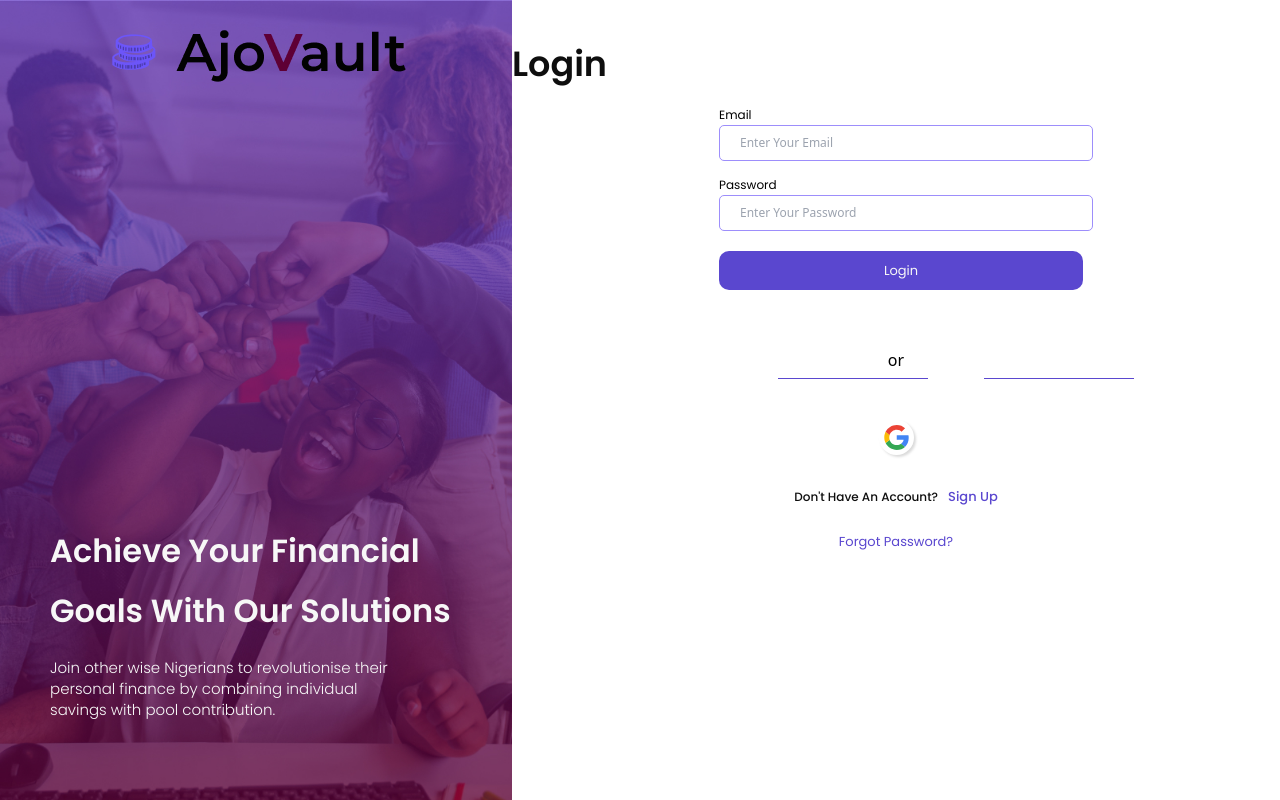
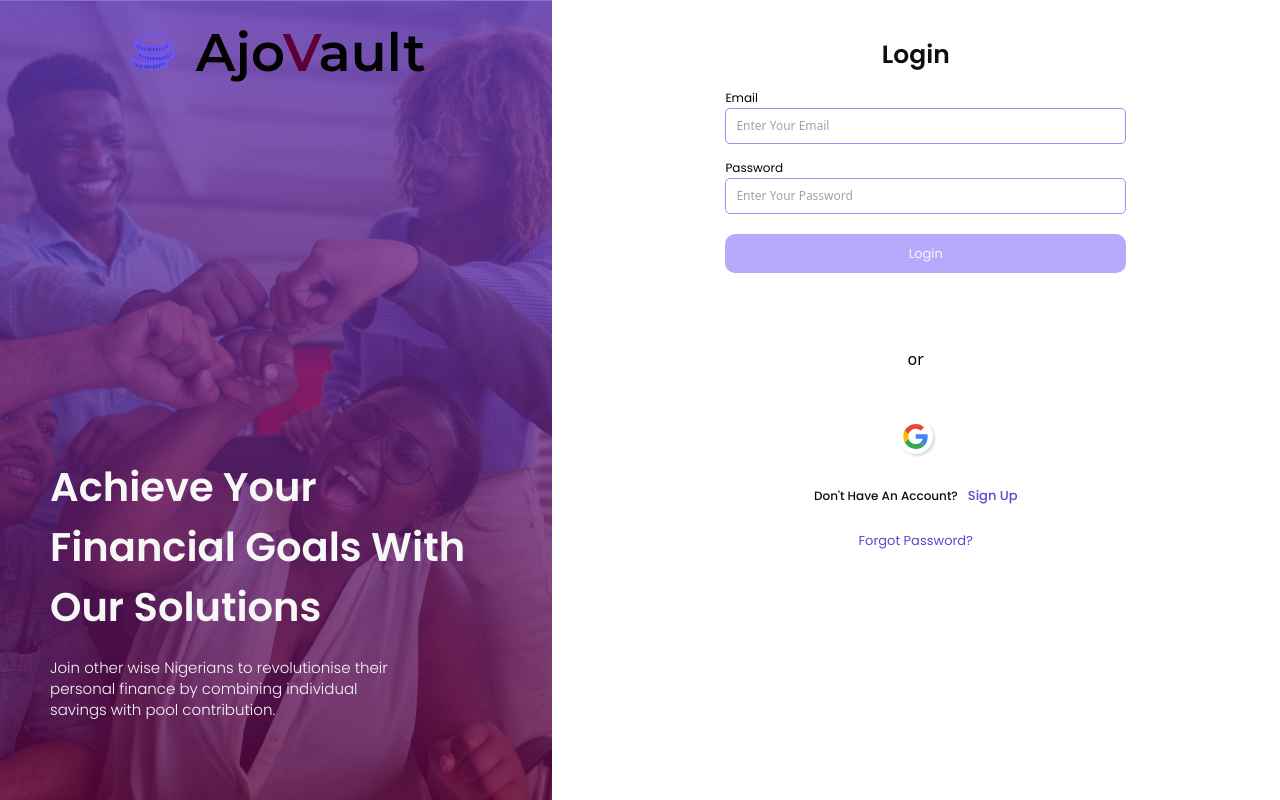
Before and after one commit to AJOVAULT-org/ajoVault-frontend, a React (Vite) app: page /LogInPage in a window 1280 px wide. Built offline with nearby package versions, Linux system fonts and the light colour scheme.

Commit message:
fix: fixes onboardimg

```diff
--- a/src/App.css
+++ b/src/App.css
@@ -24,7 +24,7 @@ body {
   background: url(../public/assets/images/sideimg.jpg);
   background-repeat: no-repeat;
   background-size: cover;
-  width: 40vw;
+  width: 45vw;
   display: flex;
   flex-direction: column;
   align-items: center;
@@ -34,10 +34,8 @@ body {
 
 .text h1 {
   font-family: var(--main-font);
-  font-size: 2rem;
-  margin: 0;
+  font-size: 2.5rem;
   color: #f7f7f7;
-  padding: 0;
   text-transform: capitalize;
   font-weight: 600;
   line-height: 60px;
@@ -62,12 +60,14 @@ body {
   align-items: center;
 }
 
-.Main-header h1 {
-  font-size: 3rem;
+.main-header h1 {
+  font-size: 4rem;
   font-weight: 500;
   text-align: center;
 }
-
+.signup-form{
+  margin-top: 30px;
+}
 /* paragraphs */
 .main-paragraph {
   font-family: var(--main-font);
@@ -86,7 +86,7 @@ body {
 }
 
 .sign-up-form {
-  padding-left: 20px;
+  padding: 10px;
 }
 
 .sign-up-form:focus {
@@ -105,13 +105,11 @@ body {
 }
 
 .user-inner {
-  width: 50%;
+  width: 55%;
 
 }
 
 .user-input {
-  /* display: flex; */
-  flex-direction: column;
   margin: 10px;
   width: 100%;
 }
@@ -184,9 +182,9 @@ body {
   text-transform: capitalize;
   font-family: var(--main-font);
   font-weight: 600;
-  text-align: start;
+  text-align: center;
   color: #0e0e0e;
-  font-size: 35px;
+  font-size: 25px;
 }
 
 /* footer */
@@ -197,17 +195,17 @@ body {
 }
 
 .borders {
-  margin-top: 3em;
+  margin-top: 4em;
   display: flex;
   justify-content: center;
 }
 
-.borders h4::before {
+/* .borders h4::before {
   content: "";
   height: 1px;
   width: 150px;
-  top: 23.6em;
-  left: 48.6em;
+  top: 24em;
+  left: 50em;
   background: var(--primary-color);
   position: absolute;
 }
@@ -216,11 +214,11 @@ body {
   content: "";
   height: 1px;
   width: 150px;
-  top: 23.6em;
-  left: 61.5em;
+  top: 20em;
+  left:63em;
   background: var(--primary-color);
   position: absolute;
-}
+} */
 
 .google-auth {
   border-radius: 40px;
@@ -438,6 +436,16 @@ body {
     border-radius: 20px;
     /* border: 1px solid #0e0e0e; */
   }
+  .text h1{
+    font-size: 2rem;
+  }
+  .text-side{
+    padding: 0px 5%;
+    width: 45%;
+  }
+  .user-inner{
+    width: 70%;
+  }
 }
 
 @media (max-width: 700px) {
@@ -462,4 +470,12 @@ body {
 
     width: 100%;
   }
+
+    .user-form label {
+      font-size: 12px;
+      font-family: var(--main-font);
+      text-transform: capitalize;
+      color: white;
+      font-size: 600;
+    }
 }
--- /dev/null
+++ b/src/components/headers/headers/SmallHeaders.jsx
@@ -0,0 +1,11 @@
+import React from "react";
+
+function SmallHeaders(prop) {
+  return (
+    <div className={prop.class}>
+      <h1>{prop.headertext}</h1>
+    </div>
+  );
+}
+
+export default SmallHeaders;
--- a/src/components/models/InputOtp.jsx
+++ b/src/components/models/InputOtp.jsx
@@ -2,7 +2,7 @@ import React,{useState} from 'react'
 import { useEffect } from 'react'
 import OtpInput from '../inputs/otpInputs'
 import Paragraph from '../paragraphs'
-import SmallHeader from '../headers/smallHeader';
+import SmallHeaders from '../headers/headers/SmallHeaders';
 
 
 function InputOtp() {
@@ -40,7 +40,7 @@ function InputOtp() {
 
      return (
     <div className='otp-form'>
-        <SmallHeader headertext="Enter the OTP sent to your email address"/>
+        <SmallHeaders headertext="Enter the OTP sent to your email address"/>
         <form action="">
         <div className="otp-inputs">
          <OtpInput type="tel" name="num1"id="num1"change={handleChange} />
--- a/src/components/models/checkOtp.jsx
+++ b/src/components/models/checkOtp.jsx
@@ -1,6 +1,6 @@
 import React, { useState } from "react";
 import InputOtp from "./InputOtp";
-import SmallHeader from "../headers/smallHeader";
+import SmallHeaders from "../headers/headers/SmallHeaders";
 
 function CheckOtp() {
   const [showOtp, setOtp] = useState(false);
@@ -35,7 +35,7 @@ function CheckOtp() {
               />
             </g>
           </svg>
-          <SmallHeader
+          <SmallHeaders
             headertext="Check your email for an OTP"
             class="otp-header"
           />
--- a/src/components/models/verification.jsx
+++ b/src/components/models/verification.jsx
@@ -1,7 +1,8 @@
 import React, { useState } from 'react';
 import Paragraph from '../paragraphs';
 import CheckOtp from './checkOtp';
-import SmallHeader from '../headers/smallHeader';
+import SmallHeaders from '../headers/headers/SmallHeaders';
+
 
 function Verification({ isOpen }) {
     const [showOtpModal, setOtpModal] = useState(false);
@@ -31,7 +32,7 @@ function Verification({ isOpen }) {
                   <path d="M 0 4 L 0 17 L 9 17 L 9 16 L 1.6621094 16 L 7.296875 11.753906 L 7.2988281 11.751953 L 6.46875 11.126953 L 6.4667969 11.128906 L 1 15.246094 L 1 5.9335938 L 9.0488281 12 L 10.951172 12 L 19 5.9335938 L 19 12.671875 L 20 13.671875 L 20 4 L 0 4 z M 1.6621094 5 L 18.337891 5 L 10.376953 11 L 9.6230469 11 L 1.6621094 5 z M 15 13 L 18 16 L 11 16 L 11 17 L 18 17 L 15 20 L 16.5 20 L 20 16.5 L 16.5 13 L 15 13 z " style={{ fill: "#F1F0E8", fillOpacity: 1, stroke: "none", strokeWidth: "0px" }}/>
                 </g>
               </svg>
-              <SmallHeader headertext="Verify with email"  class="small-header"/>
+              <SmallHeaders headertext="Verify with email"  class="small-header"/>
             </div>
             <Paragraph ParagraphText="We will send you an OTP to your number through Whatsapp and sms"  class="veri-paragraph" />
           </div>
--- a/src/pages/web-site/LogInPage.jsx
+++ b/src/pages/web-site/LogInPage.jsx
@@ -35,50 +35,96 @@ function LogInPage() {
 
   }
   return (
-    <section className='onBoarding'>
-
+    <section className="onBoarding">
       <div className="text-side">
         <img src={ajoLogo2} alt="Ajo Logo" />
         <div className="text">
           <h1>achieve your financial goals with our solutions</h1>
-          <Paragraph class="bright-text" ParagraphText="Join other wise Nigerians to revolutionise their personal finance by combining individual savings with pool contribution." />
+          <Paragraph
+            class="bright-text"
+            ParagraphText="Join other wise Nigerians to revolutionise their personal finance by combining individual savings with pool contribution."
+          />
         </div>
       </div>
       <div className="input-side">
         <div className="user-form">
-         <Mainheader headertext="login" class="main-header"/>
+          <div className="user-inner">
+            <Mainheader headertext="login" class="main-header" />
             <form action="/LogInPage" onSubmit={handleSubmit}>
-         <Inputs change={handleChange}  label="Email" type="email" id="email" name="email" value={inputs.email || ""} placeholder="Enter your email" />
-         <Inputs change={handleChange} label="password" type="password" id="password" name="password" value={inputs.password || ""} placeholder="Enter your password" />
-         <SubmitBtn btntext="login" style={btnBg} />
+              <Inputs
+                change={handleChange}
+                label="Email"
+                type="email"
+                id="email"
+                name="email"
+                value={inputs.email || ""}
+                placeholder="Enter your email"
+              />
+              <Inputs
+                change={handleChange}
+                label="password"
+                type="password"
+                id="password"
+                name="password"
+                value={inputs.password || ""}
+                placeholder="Enter your password"
+              />
+              <SubmitBtn btntext="login" style={{ width: "100%" }} />
             </form>
             <div className="sign-in-footer">
-
               <div className="borders">
                 <h4>or</h4>
               </div>
 
               <div className="google-auth">
-          <svg width="25px" height="25px" viewBox="-3 0 262 262" version="1.1" xmlns="http://www.w3.org/2000/svg" preserveAspectRatio="xMidYMid">
+                <svg
+                  width="25px"
+                  height="25px"
+                  viewBox="-3 0 262 262"
+                  version="1.1"
+                  xmlns="http://www.w3.org/2000/svg"
+                  preserveAspectRatio="xMidYMid"
+                >
                   <g>
-              <path d="M255.878,133.451 C255.878,122.717 255.007,114.884 253.122,106.761 L130.55,106.761 L130.55,155.209 L202.497,155.209 C201.047,167.249 193.214,185.381 175.807,197.565 L175.563,199.187 L214.318,229.21 L217.003,229.478 C241.662,206.704 255.878,173.196 255.878,133.451" fill="#4285F4" />
-              <path d="M130.55,261.1 C165.798,261.1 195.389,249.495 217.003,229.478 L175.807,197.565 C164.783,205.253 149.987,210.62 130.55,210.62 C96.027,210.62 66.726,187.847 56.281,156.37 L54.75,156.5 L14.452,187.687 L13.925,189.152 C35.393,231.798 79.49,261.1 130.55,261.1" fill="#34A853" />
-              <path d="M56.281,156.37 C53.525,148.247 51.93,139.543 51.93,130.55 C51.93,121.556 53.525,112.853 56.136,104.73 L56.063,103 L15.26,71.312 L13.925,71.947 C5.077,89.644 0,109.517 0,130.55 C0,151.583 5.077,171.455 13.925,189.152 L56.281,156.37" fill="#FBBC05" />
-              <path d="M130.55,50.479 C155.064,50.479 171.6,61.068 181.029,69.917 L217.873,33.943 C195.245,12.91 165.798,0 130.55,0 C79.49,0 35.393,29.301 13.925,71.947 L56.136,104.73 C66.726,73.253 96.027,50.479 130.55,50.479" fill="#EB4335" />
+                    <path
+                      d="M255.878,133.451 C255.878,122.717 255.007,114.884 253.122,106.761 L130.55,106.761 L130.55,155.209 L202.497,155.209 C201.047,167.249 193.214,185.381 175.807,197.565 L175.563,199.187 L214.318,229.21 L217.003,229.478 C241.662,206.704 255.878,173.196 255.878,133.451"
+                      fill="#4285F4"
+                    />
+                    <path
+                      d="M130.55,261.1 C165.798,261.1 195.389,249.495 217.003,229.478 L175.807,197.565 C164.783,205.253 149.987,210.62 130.55,210.62 C96.027,210.62 66.726,187.847 56.281,156.37 L54.75,156.5 L14.452,187.687 L13.925,189.152 C35.393,231.798 79.49,261.1 130.55,261.1"
+                      fill="#34A853"
+                    />
+                    <path
+                      d="M56.281,156.37 C53.525,148.247 51.93,139.543 51.93,130.55 C51.93,121.556 53.525,112.853 56.136,104.73 L56.063,103 L15.26,71.312 L13.925,71.947 C5.077,89.644 0,109.517 0,130.55 C0,151.583 5.077,171.455 13.925,189.152 L56.281,156.37"
+                      fill="#FBBC05"
+                    />
+                    <path
+                      d="M130.55,50.479 C155.064,50.479 171.6,61.068 181.029,69.917 L217.873,33.943 C195.245,12.91 165.798,0 130.55,0 C79.49,0 35.393,29.301 13.925,71.947 L56.136,104.73 C66.726,73.253 96.027,50.479 130.55,50.479"
+                      fill="#EB4335"
+                    />
                   </g>
                 </svg>
               </div>
 
               <div className="footer">
-            <Paragraph class="dark-paragraph" ParagraphText="don't have an account?" />
-            <Link to={"/signup"}><h1>sign up</h1></Link>
+                <Paragraph
+                  class="dark-paragraph"
+                  ParagraphText="don't have an account?"
+                />
+                <Link to={"/signup"}>
+                  <h1>sign up</h1>
+                </Link>
               </div>
-          <Paragraph class="purple-paragraph" ParagraphText="forgot password?" />
+              <Paragraph
+                class="purple-paragraph"
+                ParagraphText="forgot password?"
+              />
+            </div>
           </div>
         </div>
       </div>
     </section>
-  )
+  );
 }
 
 export default LogInPage;
--- a/src/pages/web-site/SignUpPage.jsx
+++ b/src/pages/web-site/SignUpPage.jsx
@@ -67,13 +67,16 @@ const SignUpPage = () => {
         <div className="user-form">
           <div className="user-inner">
             <div className="header-text">
-              <Mainheader headertext="Create a secure account" />
+              <Mainheader headertext="Create a secure account"
+              class="main-header" />
               <Paragraph
                 class="main-paragraph"
                 ParagraphText="Easily meet your saving goals with AjoVault"
               />
             </div>
-            <form onSubmit={handleSubmit}>
+            <form
+            className="signup-form"
+            onSubmit={handleSubmit}>
               <Inputs
                 change={handleChange}
                 label="Full Name"
@@ -81,7 +84,7 @@ const SignUpPage = () => {
                 id="fullName"
                 name="fullName"
                 value={inputs.fullName || ""}
-                placeholder="Enter your first inputValues then last name"
+                placeholder="Enter your first Name then last name"
               />
               <Inputs
                 change={handleChange}
```
Lines whose indentation alone changed are shown as unchanged.
